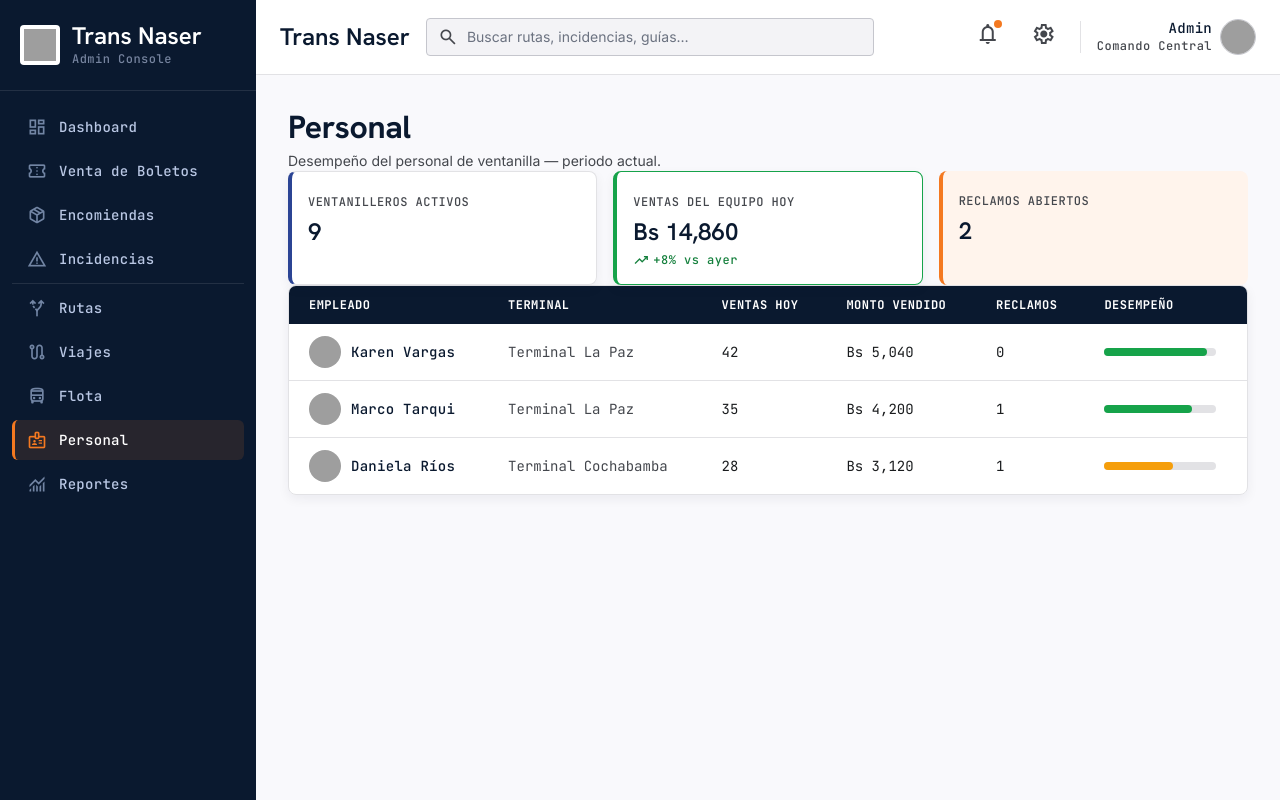
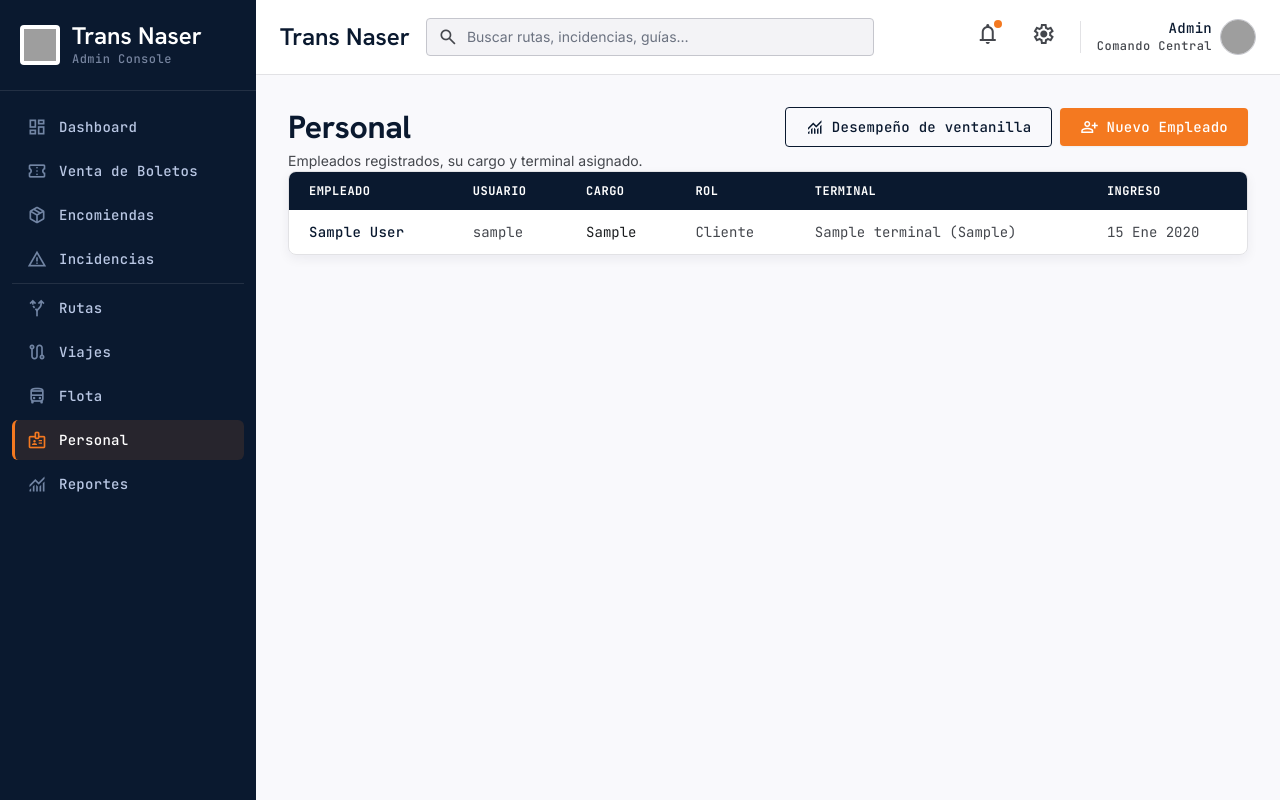
Before and after one commit to GONSIU/SIS-3651, a Django app: page /personal/ in a window 1280 px wide. Run offline with Django 5.2, Linux system fonts and the light colour scheme; tables that the repository leaves empty hold one stand-in row (values such as "Sample post"); some libraries are stand-ins or nearby versions; grey boxes are pictures that could not be loaded.

Commit message:
feat(personal): agregar gestión de empleados y reporte de desempeño de ventanilla

```diff
--- a/apps/personal/forms.py
+++ b/apps/personal/forms.py
@@ -1,3 +1,16 @@
 from django import forms
+from .models import Empleado
 
-# Formularios de la app "personal"
+INPUT_CLASSES = "form-input-custom w-full border border-outline-variant rounded px-3 py-2.5"
+SELECT_CLASSES = INPUT_CLASSES + " bg-white"
+
+
+class EmpleadoForm(forms.ModelForm):
+    class Meta:
+        model = Empleado
+        fields = ["usuario", "cargo", "fecha_ingreso"]
+        widgets = {
+            "usuario": forms.Select(attrs={"class": SELECT_CLASSES}),
+            "cargo": forms.TextInput(attrs={"class": INPUT_CLASSES, "placeholder": "Ej. Ventanillero"}),
+            "fecha_ingreso": forms.DateInput(format="%Y-%m-%d", attrs={"class": INPUT_CLASSES, "type": "date"}),
+        }
--- a/apps/personal/models.py
+++ b/apps/personal/models.py
@@ -1,4 +1,35 @@
+from django.conf import settings
 from django.db import models
-from apps.core.models import TimeStampedModel
 
-# Modelos de la app "personal"
+from apps.core.validators import normalizar_espacios
+from .validators import validar_fecha_no_futura
+
+
+class Empleado(models.Model):
+    """Ficha laboral de un usuario del sistema.
+
+    El terminal no se guarda aqui: se usa usuario.terminal_asignado para no tener
+    el mismo dato en dos tablas."""
+
+    usuario = models.OneToOneField(
+        settings.AUTH_USER_MODEL, on_delete=models.CASCADE, related_name="empleado"
+    )
+    cargo = models.CharField(max_length=50)
+    fecha_ingreso = models.DateField(validators=[validar_fecha_no_futura])
+    created_at = models.DateTimeField(auto_now_add=True)
+    updated_at = models.DateTimeField(auto_now=True)
+
+    class Meta:
+        db_table = "empleados"
+        ordering = ["usuario__first_name", "usuario__last_name", "usuario__username"]
+
+    def __str__(self):
+        return f"{self.usuario} — {self.cargo}"
+
+    def clean_fields(self, exclude=None):
+        self.cargo = normalizar_espacios(self.cargo)
+        super().clean_fields(exclude=exclude)
+
+    @property
+    def terminal(self):
+        return self.usuario.terminal_asignado
--- a/apps/personal/templates/personal/listado.html
+++ b/apps/personal/templates/personal/listado.html
@@ -1,27 +1,21 @@
 {% extends "base_dashboard.html" %}
 
-{% block title %}Personal — Trans Naser{% endblock %}
+{% block title %}Personal &mdash; Trans Naser{% endblock %}
 {% block nav_personal %}active{% endblock %}
 
 {% block content %}
+<div class="flex flex-col md:flex-row md:items-center md:justify-between gap-3">
 <div>
 <h1 class="font-headline text-headline-lg-mobile md:text-headline-lg text-deep-navy">Personal</h1>
-<p class="font-body-sm text-body-sm text-on-surface-variant mt-1">Desempeño del personal de ventanilla — periodo actual.</p>
+<p class="font-body-sm text-body-sm text-on-surface-variant mt-1">Empleados registrados, su cargo y terminal asignado.</p>
 </div>
-
-<div class="grid grid-cols-1 sm:grid-cols-3 gap-4">
-<div class="card-panel rounded-lg p-4 border-l-4" style="border-left-color:#2b4494">
-<span class="font-label text-label-sm text-on-surface-variant">VENTANILLEROS ACTIVOS</span>
-<p class="font-headline text-headline-md text-deep-navy mt-1">9</p>
-</div>
-<div class="card-panel rounded-lg p-4 border-l-4 border-green-600">
-<span class="font-label text-label-sm text-on-surface-variant">VENTAS DEL EQUIPO HOY</span>
-<p class="font-headline text-headline-md text-deep-navy mt-1">Bs 14,860</p>
-<span class="font-label text-label-sm text-green-700 flex items-center gap-1 mt-1"><span class="material-symbols-outlined text-[16px]">trending_up</span>+8% vs ayer</span>
-</div>
-<div class="rounded-lg p-4 border-l-4 border-signal-orange" style="background:#fff4ec">
-<span class="font-label text-label-sm text-on-surface-variant">RECLAMOS ABIERTOS</span>
-<p class="font-headline text-headline-md text-deep-navy mt-1">2</p>
+<div class="flex items-center gap-2 self-start">
+<a class="border border-deep-navy text-deep-navy font-label text-label-md px-5 py-2.5 rounded flex items-center gap-2 hover:bg-surface-container-high transition-colors" href="{% url 'personal:desempeno' %}">
+<span class="material-symbols-outlined text-[18px]">monitoring</span>Desempeño de ventanilla
+</a>
+<a class="bg-signal-orange hover:bg-secondary text-white font-label text-label-md px-5 py-2.5 rounded flex items-center gap-2 shadow-sm transition-colors" href="{% url 'personal:nuevo' %}">
+<span class="material-symbols-outlined text-[18px]">person_add</span>Nuevo Empleado
+</a>
 </div>
 </div>
 
@@ -30,43 +24,22 @@
 <table class="w-full text-left">
 <thead>
 <tr class="bg-deep-navy text-white font-label text-label-sm uppercase">
-<th class="px-5 py-3">Empleado</th><th class="px-5 py-3">Terminal</th><th class="px-5 py-3">Ventas Hoy</th><th class="px-5 py-3">Monto Vendido</th><th class="px-5 py-3">Reclamos</th><th class="px-5 py-3">Desempeño</th>
+<th class="px-5 py-3">Empleado</th><th class="px-5 py-3">Usuario</th><th class="px-5 py-3">Cargo</th><th class="px-5 py-3">Rol</th><th class="px-5 py-3">Terminal</th><th class="px-5 py-3">Ingreso</th>
 </tr>
 </thead>
 <tbody class="divide-y divide-surface-container-highest font-body-sm text-body-sm">
+{% for empleado in empleados %}
 <tr>
-<td class="px-5 py-3 flex items-center gap-2.5">
-<img class="w-8 h-8 rounded-full object-cover" src="https://ui-avatars.com/api/?name=Karen+Vargas&background=0a192f&color=fff"/>
-<span class="font-label text-label-md text-deep-navy">Karen Vargas</span>
-</td>
-<td class="px-5 py-3 font-label text-on-surface-variant">Terminal La Paz</td>
-<td class="px-5 py-3 font-label">42</td>
-<td class="px-5 py-3 font-label">Bs 5,040</td>
-<td class="px-5 py-3 font-label">0</td>
-<td class="px-5 py-3"><div class="w-28 h-2 rounded-full bg-surface-container-highest"><div class="h-2 rounded-full bg-green-600" style="width:92%"></div></div></td>
+<td class="px-5 py-3 font-label text-label-md text-deep-navy">{{ empleado.usuario.get_full_name|default:empleado.usuario.username }}</td>
+<td class="px-5 py-3 font-label text-on-surface-variant">{{ empleado.usuario.username }}</td>
+<td class="px-5 py-3 font-label">{{ empleado.cargo }}</td>
+<td class="px-5 py-3 font-label text-on-surface-variant">{{ empleado.usuario.get_rol_display }}</td>
+<td class="px-5 py-3 font-label text-on-surface-variant">{{ empleado.terminal|default:"&mdash;" }}</td>
+<td class="px-5 py-3 font-label text-on-surface-variant">{{ empleado.fecha_ingreso|date:"d M Y" }}</td>
 </tr>
-<tr>
-<td class="px-5 py-3 flex items-center gap-2.5">
-<img class="w-8 h-8 rounded-full object-cover" src="https://ui-avatars.com/api/?name=Marco+Tarqui&background=0a192f&color=fff"/>
-<span class="font-label text-label-md text-deep-navy">Marco Tarqui</span>
-</td>
-<td class="px-5 py-3 font-label text-on-surface-variant">Terminal La Paz</td>
-<td class="px-5 py-3 font-label">35</td>
-<td class="px-5 py-3 font-label">Bs 4,200</td>
-<td class="px-5 py-3 font-label">1</td>
-<td class="px-5 py-3"><div class="w-28 h-2 rounded-full bg-surface-container-highest"><div class="h-2 rounded-full bg-green-600" style="width:78%"></div></div></td>
-</tr>
-<tr>
-<td class="px-5 py-3 flex items-center gap-2.5">
-<img class="w-8 h-8 rounded-full object-cover" src="https://ui-avatars.com/api/?name=Daniela+Rios&background=0a192f&color=fff"/>
-<span class="font-label text-label-md text-deep-navy">Daniela Ríos</span>
-</td>
-<td class="px-5 py-3 font-label text-on-surface-variant">Terminal Cochabamba</td>
-<td class="px-5 py-3 font-label">28</td>
-<td class="px-5 py-3 font-label">Bs 3,120</td>
-<td class="px-5 py-3 font-label">1</td>
-<td class="px-5 py-3"><div class="w-28 h-2 rounded-full bg-surface-container-highest"><div class="h-2 rounded-full bg-amber-500" style="width:61%"></div></div></td>
-</tr>
+{% empty %}
+<tr><td class="px-5 py-6 text-center font-body-sm text-body-sm text-on-surface-variant" colspan="6">Todavia no hay empleados registrados.</td></tr>
+{% endfor %}
 </tbody>
 </table>
 </div>
--- a/apps/personal/urls.py
+++ b/apps/personal/urls.py
@@ -4,5 +4,7 @@ from . import views
 app_name = "personal"
 
 urlpatterns = [
-    path("", views.ListaPersonalView.as_view(), name="listado"),
+    path("", views.ListaEmpleadosView.as_view(), name="listado"),
+    path("nuevo/", views.NuevoEmpleadoView.as_view(), name="nuevo"),
+    path("desempeno/", views.DesempenoVentanillaView.as_view(), name="desempeno"),
 ]
--- a/apps/personal/views.py
+++ b/apps/personal/views.py
@@ -1,6 +1,89 @@
-from django.views.generic import TemplateView
+from datetime import date
 
-# Vistas de la app "personal"
+from django.contrib import messages
+from django.contrib.auth import get_user_model
+from django.db.models import Count, Sum
+from django.urls import reverse_lazy
+from django.utils import timezone
+from django.views.generic import CreateView, ListView, TemplateView
 
-class ListaPersonalView(TemplateView):
-    template_name="personal/listado.html"
+from apps.ventas.models import Pasaje
+from .forms import EmpleadoForm
+from .models import Empleado
+
+
+class ListaEmpleadosView(ListView):
+    model = Empleado
+    template_name = "personal/listado.html"
+    context_object_name = "empleados"
+
+    def get_queryset(self):
+        return Empleado.objects.select_related("usuario__terminal_asignado")
+
+
+class NuevoEmpleadoView(CreateView):
+    model = Empleado
+    form_class = EmpleadoForm
+    template_name = "personal/nuevo.html"
+    success_url = reverse_lazy("personal:listado")
+
+    def form_valid(self, form):
+        response = super().form_valid(form)
+        messages.success(self.request, f"Empleado {self.object} registrado.")
+        return response
+
+
+class DesempenoVentanillaView(TemplateView):
+    """Ventas por vendedor en un dia, calculadas en vivo desde Pasaje (sin tabla propia)."""
+
+    template_name = "personal/desempeno.html"
+
+    def _fecha(self) -> tuple[date, bool]:
+        """Devuelve la fecha pedida en ?fecha=YYYY-MM-DD y si era valida; si no, hoy."""
+        texto = self.request.GET.get("fecha", "")
+        if not texto:
+            return timezone.localdate(), True
+        try:
+            return date.fromisoformat(texto), True
+        except ValueError:
+            return timezone.localdate(), False
+
+    def get_context_data(self, **kwargs):
+        context = super().get_context_data(**kwargs)
+        fecha, fecha_valida = self._fecha()
+
+        resumen = (
+            Pasaje.objects.filter(created_at__date=fecha, vendido_por__isnull=False)
+            .values("vendido_por")
+            .annotate(ventas_realizadas=Count("id"), monto_total_vendido=Sum("precio"))
+            .order_by("-monto_total_vendido")
+        )
+        vendedores = get_user_model().objects.select_related("empleado", "terminal_asignado").in_bulk(
+            [fila["vendido_por"] for fila in resumen]
+        )
+
+        filas = []
+        for fila in resumen:
+            usuario = vendedores[fila["vendido_por"]]
+            empleado = getattr(usuario, "empleado", None)
+            filas.append(
+                {
+                    "nombre": usuario.get_full_name() or usuario.username,
+                    "username": usuario.username,
+                    "cargo": empleado.cargo if empleado else None,
+                    "terminal": usuario.terminal_asignado,
+                    "ventas_realizadas": fila["ventas_realizadas"],
+                    "monto_total_vendido": fila["monto_total_vendido"],
+                }
+            )
+
+        context.update(
+            {
+                "fecha": fecha,
+                "fecha_valida": fecha_valida,
+                "filas": filas,
+                "total_ventas": sum(f["ventas_realizadas"] for f in filas),
+                "total_monto": sum(f["monto_total_vendido"] for f in filas),
+            }
+        )
+        return context
```
Also changed, not shown: apps/personal/admin.py (+7 -1 lines), apps/personal/templates/personal/desempeno.html (added, +70 -0 lines), apps/personal/templates/personal/nuevo.html (added, +46 -0 lines), apps/personal/tests/test_models.py (+65 -1 lines), apps/personal/validators.py (added, +9 -0 lines), apps/personal/migrations/0001_initial.py (added).
